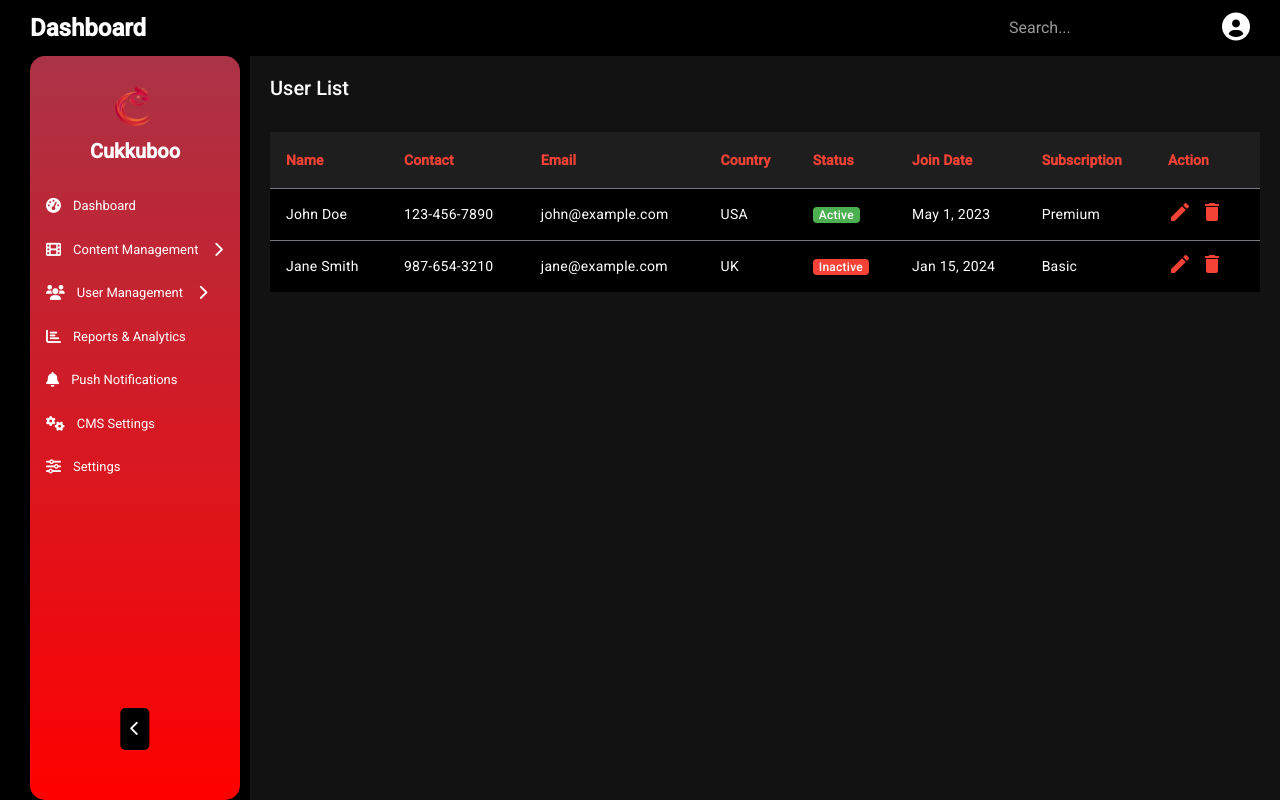
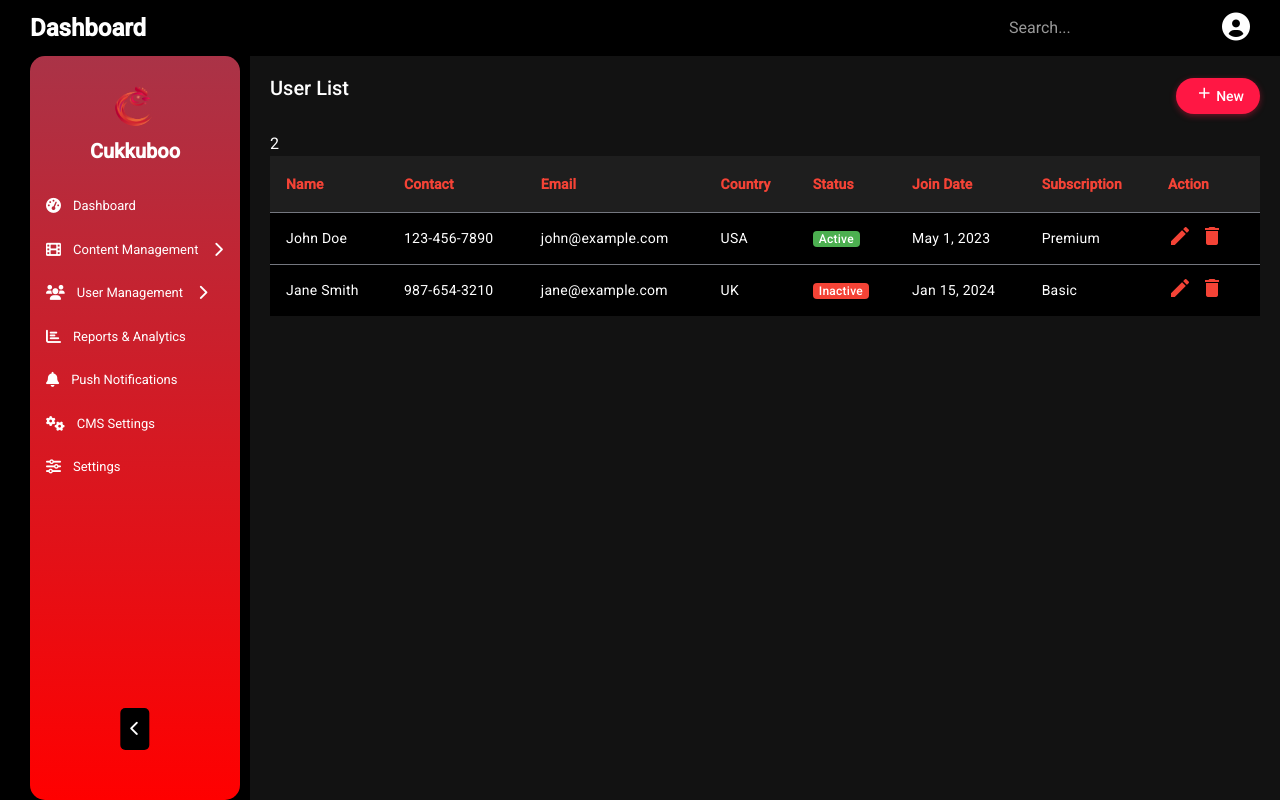
Before and after one commit to AbhijithCSundaran/Cukkuboo, an Angular app in the folder Cukkuboo-Admin/: page /#/user-list in a window 1280 px wide. Built offline with nearby package versions, Linux system fonts and the light colour scheme.

Commit message:
use module

```diff
--- /dev/null
+++ b/Cukkuboo-Admin/src/app/add-user/add-user.component.html
@@ -0,0 +1 @@
+<p>add-user works!</p>
--- a/Cukkuboo-Admin/src/app/user-list/user-list.component.html
+++ b/Cukkuboo-Admin/src/app/user-list/user-list.component.html
@@ -1,8 +1,12 @@
 <div class="user-container">
     <div class="header-row">
       <h2>User List</h2>
+      <button mat-raised-button color="primary" class="add-button"(click)="addNewUser()">
+        <mat-icon>add</mat-icon> New
+      </button>
 
     </div>
+    {{users.length}}
     <table mat-table [dataSource]="users" class="mat-elevation-z2 custom-table">
 
         <ng-container matColumnDef="name">
--- a/Cukkuboo-Admin/src/app/user-list/user-list.component.scss
+++ b/Cukkuboo-Admin/src/app/user-list/user-list.component.scss
@@ -120,3 +120,32 @@
       color: #fff;
     }
   }
+
+  .add-button {
+    background-color: #ff1744;
+    color: white;
+    border-radius: 24px;
+    height: 36px;
+    font-size: 14px;
+    font-weight: 500;
+    padding: 0 16px;
+    box-shadow: 0 2px 6px rgba(255, 23, 68, 0.4);
+    border: none;
+    transition: background-color 0.3s ease;
+    display: flex;
+    align-items: center;
+  }
+
+  .button-content {
+    display: flex;
+    align-items: center;
+    gap: 6px;
+  }
+
+  .add-button mat-icon {
+    font-size: 18px;
+  }
+
+  .add-button:hover {
+    background-color: #ff4569;
+  }
--- a/Cukkuboo-Admin/src/app/user-list/user-list.component.ts
+++ b/Cukkuboo-Admin/src/app/user-list/user-list.component.ts
@@ -1,17 +1,27 @@
 import { CommonModule } from '@angular/common';
-import { Component,OnInit } from '@angular/core';
+import { ChangeDetectionStrategy, ChangeDetectorRef, Component, OnInit } from '@angular/core';
 import { MatTableModule } from '@angular/material/table';
 import { MatIconModule } from '@angular/material/icon';
+import { Router } from '@angular/router';
+import { MatTableDataSource } from '@angular/material/table';
 
 
 
 @Component({
   selector: 'app-user-list',
-  imports: [MatTableModule,CommonModule, MatIconModule ],
+  imports: [MatTableModule, CommonModule, MatIconModule],
   templateUrl: './user-list.component.html',
-  styleUrl: './user-list.component.scss'
+  styleUrl: './user-list.component.scss',
+  // changeDetection:ChangeDetectionStrategy.OnPush
 })
 export class UserListComponent implements OnInit {
+
+  constructor(private router: Router,
+    private cdr:ChangeDetectorRef
+  ) { }
+
+  displayedColumns: string[] = ['name', 'contact', 'email', 'country', 'status', 'joindate', 'subscription', 'action'];
+
 
   users = [
     {
@@ -35,17 +45,41 @@ export class UserListComponent implements OnInit {
 
   ];
 
-  displayedColumns: string[] = ['name', 'contact', 'email', 'country', 'status', 'joindate', 'subscription', 'action'];
 
-  constructor() {}
+  dataSource = new MatTableDataSource(this.users);
 
-  ngOnInit(): void {}
+  ngOnInit(): void { }
 
-  editUser(user: any) {
+  editUser(user: any): void {
 
+    this.router.navigate(['//add-user'], {
+
+    });
   }
 
-  deleteUser(user: any) {
+  deleteUser(user: any): void {
+    debugger;
+    const index = this.users.indexOf(user);
+    if (index > -1) {
+      this.users.splice(index, 1);
+      this.dataSource.data = [...this.users];
+      // this.dataSource = new MatTableDataSource(structuredClone(this.users));
+      this.cdr.detectChanges();
 
+    }
+  }
+
+
+  addNewUser(): void {
+    // this.router.navigate(['/add-user']);
+    this.users.push({
+      name: 'Jane Smith',
+      contact: '987-654-3210',
+      email: 'jane@example.com',
+      country: 'UK',
+      status: 'inactive',
+      joindate: new Date('2024-01-15'),
+      subscription: 'Basic'
+    })
   }
 }
```
Also changed, not shown: Cukkuboo-Admin/src/app/add-user/add-user.component.ts (added, +11 -0 lines), Cukkuboo-Admin/src/app/app.routes.ts (+10 -8 lines), Cukkuboo-Admin/src/app/add-user/add-user.component.scss (added), 1 other file (tests, documents, lock files or other folders).
